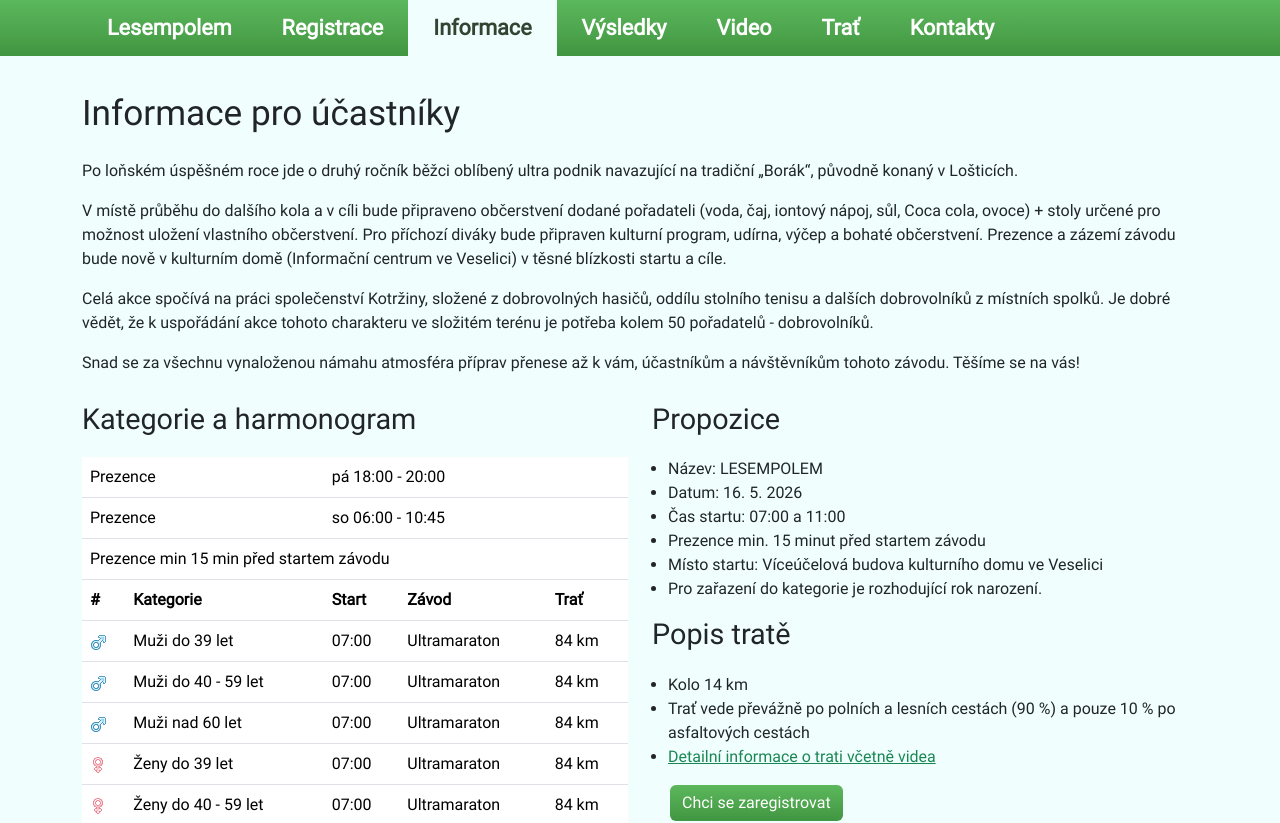
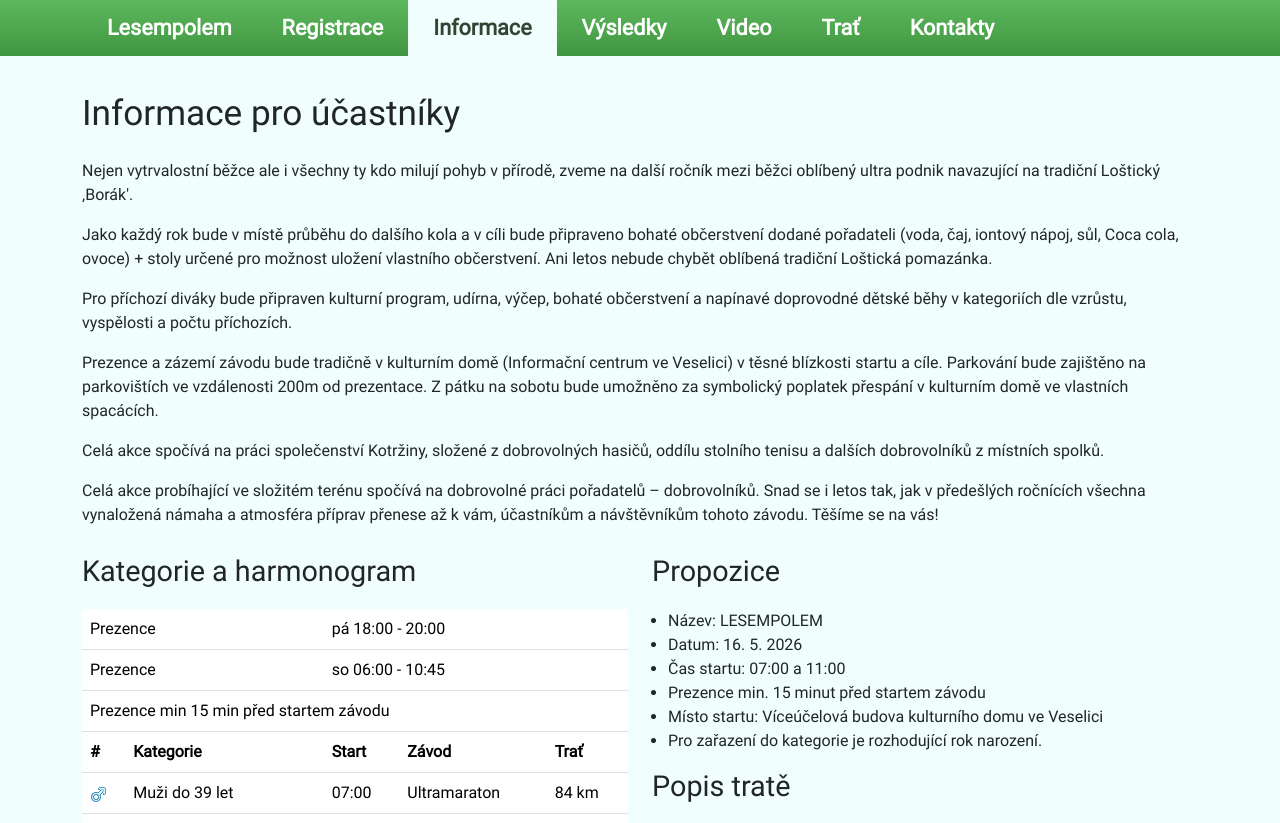
Before and after one commit to kotrzina/lesempolem, a React (Create React App) app in the folder frontend/: page /informace.html in a window 1280 px wide. Shown: the top 823 px of the page. Built offline with nearby package versions, Linux system fonts and the light colour scheme.

Commit message:
Text from Jiri

```diff
--- a/frontend/src/pages/Info/Info.tsx
+++ b/frontend/src/pages/Info/Info.tsx
@@ -36,6 +36,8 @@ export const Info: FC = () => {
                     <h1>Informace pro účastníky</h1>
                     <p>{text.header.pre}</p>
                     <p>{text.header.intro}</p>
+                    <p>{text.header.spectators}</p>
+                    <p>{text.header.accommodation}</p>
                     <p>{text.header.organizers}</p>
                     <p>{text.header.end}</p>
                 </Col>
--- a/frontend/src/pages/Info/texts.json
+++ b/frontend/src/pages/Info/texts.json
@@ -1,10 +1,11 @@
 {
   "header": {
-    "pre": "Po loňském úspěšném roce jde o druhý ročník běžci oblíbený ultra podnik navazující na tradiční „Borák“, původně konaný v Lošticích.",
-    "intro": "V místě průběhu do dalšího kola a v cíli bude připraveno občerstvení dodané pořadateli (voda, čaj, iontový nápoj, sůl, Coca cola, ovoce) + stoly určené pro možnost uložení vlastního občerstvení. Pro příchozí diváky bude připraven kulturní program, udírna, výčep a bohaté občerstvení. Prezence a zázemí závodu bude nově v kulturním domě (Informační centrum ve Veselici) v těsné blízkosti startu a cíle.",
-    "accommodation": "Ubytovaní bude možné zdarma v obřím stanu umístěném na startu závodu. Tato možnost přepokládá spánek ve vlastních spacích pytlech. Sprchy a záchody jsou zajištěny v kulturním domě (100 m).",
-    "organizers": "Celá akce spočívá na práci společenství Kotržiny, složené z dobrovolných hasičů, oddílu stolního tenisu a dalších dobrovolníků z místních spolků. Je dobré vědět, že k uspořádání akce tohoto charakteru ve složitém terénu je potřeba kolem 50 pořadatelů - dobrovolníků.",
-    "end": "Snad se za všechnu vynaloženou námahu atmosféra příprav přenese až k vám, účastníkům a návštěvníkům tohoto závodu. Těšíme se na vás!"
+    "pre": "Nejen vytrvalostní běžce ale i všechny ty kdo milují pohyb v přírodě, zveme na další ročník mezi běžci oblíbený ultra podnik navazující na tradiční Loštický ‚Borák'.",
+    "intro": "Jako každý rok bude v místě průběhu do dalšího kola a v cíli bude připraveno bohaté občerstvení dodané pořadateli (voda, čaj, iontový nápoj, sůl, Coca cola, ovoce) + stoly určené pro možnost uložení vlastního občerstvení. Ani letos nebude chybět oblíbená tradiční Loštická pomazánka.",
+    "spectators": "Pro příchozí diváky bude připraven kulturní program, udírna, výčep, bohaté občerstvení a napínavé doprovodné dětské běhy v kategoriích dle vzrůstu, vyspělosti a počtu příchozích.",
+    "accommodation": "Prezence a zázemí závodu bude tradičně v kulturním domě (Informační centrum ve Veselici) v těsné blízkosti startu a cíle. Parkování bude zajištěno na parkovištích ve vzdálenosti 200m od prezentace. Z pátku na sobotu bude umožněno za symbolický poplatek přespání v kulturním domě ve vlastních spacácích.",
+    "organizers": "Celá akce spočívá na práci společenství Kotržiny, složené z dobrovolných hasičů, oddílu stolního tenisu a dalších dobrovolníků z místních spolků.",
+    "end": "Celá akce probíhající ve složitém terénu spočívá na dobrovolné práci pořadatelů – dobrovolníků. Snad se i letos tak, jak v předešlých ročnících všechna vynaložená námaha a atmosféra příprav přenese až k vám, účastníkům a návštěvníkům tohoto závodu. Těšíme se na vás!"
   },
   "rules": [
     "Název: LESEMPOLEM",
```
